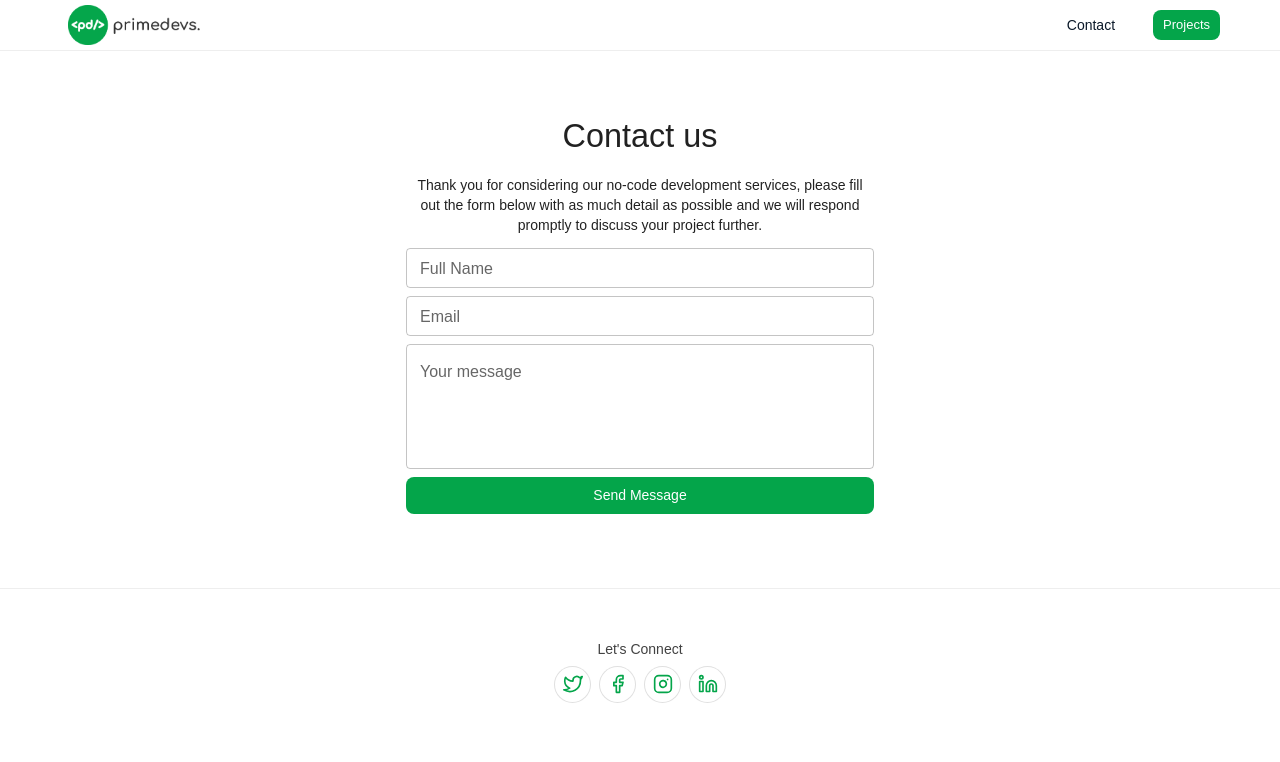
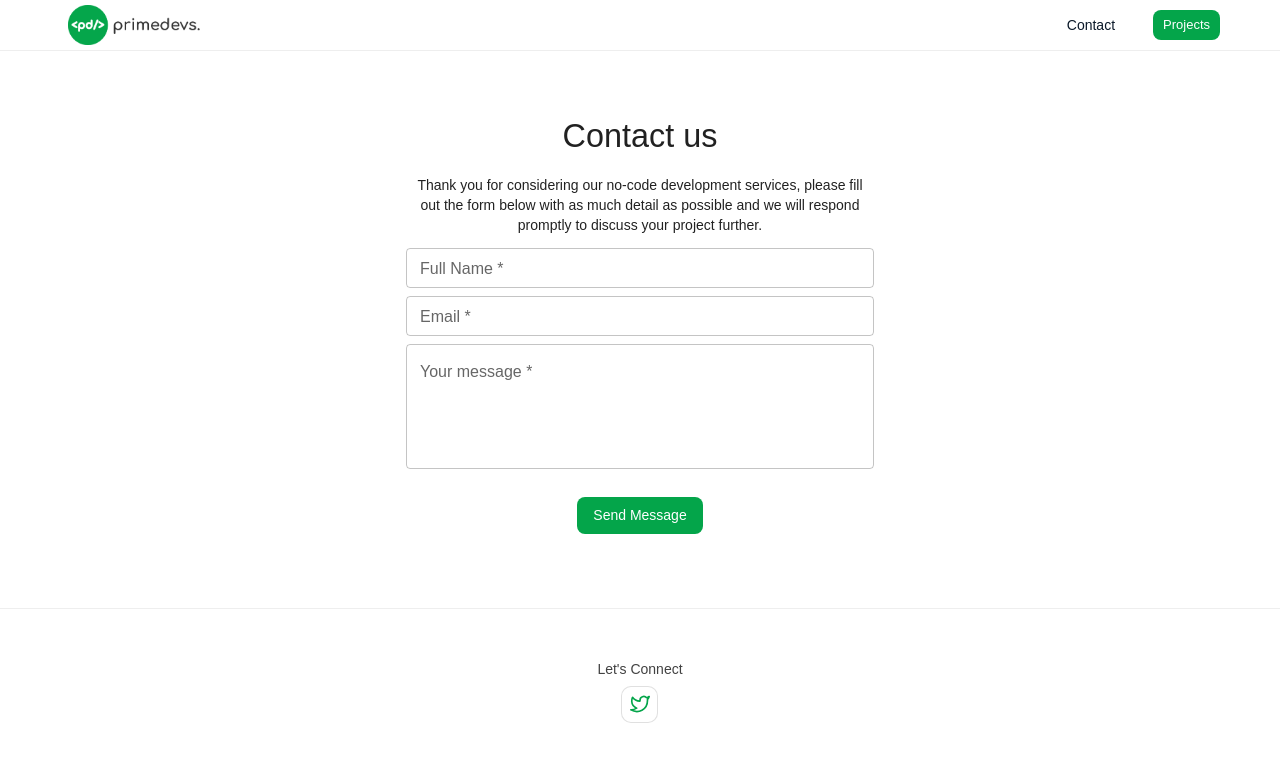
Before and after one commit to primedevs/noticalweb, a Next.js app: page /contact in a window 1280 px wide. Shown: the top 762 px of the page. Built offline with nearby package versions, Linux system fonts and the light colour scheme.

Commit message:
Updated Font to Muli

```diff
--- a/components/Contact/Contact.js
+++ b/components/Contact/Contact.js
@@ -4,8 +4,7 @@ import TextField from "@mui/material/TextField";
 import Button from "@mui/material/Button";
 import toast, { Toaster } from "react-hot-toast";
 import { Card, CardContent, Typography } from "@mui/material";
-const notify = () =>
-  toast("Your email was sent. We will reach out to you shortly");
+
 export default function Test() {
   const [values, setValues] = useState({
     name: "",
@@ -15,7 +14,13 @@ export default function Test() {
   const { name, email, message } = values;
   const handleChange = (e) =>
     setValues({ ...values, [e.target.name]: e.target.value });
-  const handleSubmit = async (e) => {
+  const handleSubmit = async () => {
+    if (!name || !email || !message) {
+      // Check if required fields are empty
+      toast.error("Please fill out all the required fields.");
+      return;
+    }
+
     await fetch("/api/contact", {
       method: "POST",
       headers: {
@@ -28,8 +33,19 @@ export default function Test() {
       email: "",
       message: "",
     });
-    notify;
+    notify();
   };
+
+  const notify = () => {
+    toast.success(
+      "Your message has been sent successfully. We will reach out to you shortly. Thank you for considering our services!"
+    );
+  };
+
+  const isRequiredFieldEmpty = (field) => {
+    return !field.trim();
+  };
+
   return (
     <div className={styles.contact}>
       <Toaster />
@@ -58,42 +74,57 @@ export default function Test() {
             <TextField
               id="outlined-basic"
               name="name"
-              label="Full Name"
+              label="Full Name *"
               variant="outlined"
               size="small"
               type="text"
               value={name}
               onChange={handleChange}
+              sx={{
+                borderRadius: 10,
+                borderColor: isRequiredFieldEmpty(name) ? "red" : "inherit",
+              }}
             />
             <TextField
               id="outlined-basic"
               name="email"
-              label="Email"
+              label="Email *"
               variant="outlined"
               size="small"
               type="email"
               value={email}
               onChange={handleChange}
+              sx={{
+                borderRadius: 10,
+                borderColor: isRequiredFieldEmpty(email) ? "red" : "inherit",
+              }}
             />
             <TextField
               id="outlined-textarea"
               name="message"
-              label="Your message"
+              label="Your message *"
               placeholder="Placeholder"
               multiline
               minRows={4}
               value={message}
               onChange={handleChange}
+              sx={{
+                borderRadius: 2,
+                marginBottom: "20px",
+                borderColor: isRequiredFieldEmpty(message) ? "red" : "inherit",
+              }}
             />
             <Button
               size="medium"
               variant="contained"
               disableElevation
-              sx={{ borderRadius: 2 }}
-              onClick={() => {
-                handleSubmit();
-                notify();
+              sx={{
+                borderRadius: 2,
+                width: "fit-content",
+                marginTop: "20px",
+                margin: "0 auto",
               }}
+              onClick={handleSubmit}
             >
               Send Message
             </Button>
--- a/components/Footer/Footer.js
+++ b/components/Footer/Footer.js
@@ -1,14 +1,8 @@
 import React from "react";
 import styles from "./Footer.module.scss";
 import Link from "next/link";
-import { Facebook, Twitter, Linkedin, Instagram } from "react-feather";
-import {
-  Card,
-  CardActionArea,
-  Stack,
-  Typography,
-  Divider,
-} from "@mui/material";
+import { Twitter } from "react-feather";
+import { Card, CardActionArea, Stack, Typography } from "@mui/material";
 const colors = {
   green: "#04A54A",
 };
@@ -17,7 +11,7 @@ export default function Footer() {
   return (
     <div className={styles.home_section_5}>
       <div className={styles.home_section_5_container}>
-        <Stack>
+        <Stack justifyContent="center" alignItems="center">
           <Typography
             variant="subtitle2"
             gutterBottom
@@ -28,11 +22,10 @@ export default function Footer() {
             Let&apos;s Connect
           </Typography>
 
-          <Stack direction="row" spacing={1}>
           <Link href="https://twitter.com/primedevsco">
             <Card
               variant="outlined"
-                sx={{ width: "35px", height: "35px", borderRadius: "20px" }}
+              sx={{ width: "35px", height: "35px", borderRadius: "10px" }}
             >
               <CardActionArea
                 sx={{ display: "flex", alignItems: "center", height: 1 }}
@@ -47,61 +40,6 @@ export default function Footer() {
               </CardActionArea>
             </Card>
           </Link>
-            <Link href="https://web.facebook.com/primedevsco">
-              <Card
-                variant="outlined"
-                sx={{ width: "35px", height: "35px", borderRadius: "20px" }}
-              >
-                <CardActionArea
-                  sx={{ display: "flex", alignItems: "center", height: 1 }}
-                >
-                  <Facebook
-                    height="20"
-                    width="20"
-                    strokeWidth="2"
-                    stroke={colors.green}
-                    className={styles.linkz}
-                  />
-                </CardActionArea>
-              </Card>
-            </Link>
-            <Link href="https://www.instagram.com/primedevs/">
-              <Card
-                variant="outlined"
-                sx={{ width: "35px", height: "35px", borderRadius: "20px" }}
-              >
-                <CardActionArea
-                  sx={{ display: "flex", alignItems: "center", height: 1 }}
-                >
-                  <Instagram
-                    height="20"
-                    width="20"
-                    strokeWidth="2"
-                    stroke={colors.green}
-                    className={styles.linkz}
-                  />
-                </CardActionArea>
-              </Card>
-            </Link>
-            <Link href="https://linkedin.com/company/primedevs">
-              <Card
-                variant="outlined"
-                sx={{ width: "35px", height: "35px", borderRadius: "20px" }}
-              >
-                <CardActionArea
-                  sx={{ display: "flex", alignItems: "center", height: 1 }}
-                >
-                  <Linkedin
-                    height="20"
-                    width="20"
-                    strokeWidth="2"
-                    stroke={colors.green}
-                    className={styles.linkz}
-                  />
-                </CardActionArea>
-              </Card>
-            </Link>
-          </Stack>
         </Stack>
       </div>
     </div>
--- a/pages/index.js
+++ b/pages/index.js
@@ -68,7 +68,7 @@ export default function Home(props) {
             </Typography>
             <Link href="/projects">
               <Button
-                size="small"
+                size="medium"
                 variant="contained"
                 disableElevation
                 sx={{ borderRadius: 2 }}
--- a/src/theme.js
+++ b/src/theme.js
@@ -1,6 +1,6 @@
 import { createTheme, responsiveFontSizes } from "@mui/material/styles";
 
-let theme = createTheme({
+const theme = createTheme({
   typography: {
     fontFamily: "'Muli', sans-serif", // Set the font-family to Urbanist
     button: {
@@ -12,7 +12,28 @@ let theme = createTheme({
     primary: { 500: "#04A54A" },
     secondary: { main: "#0B1929" },
   },
+  transitions: {
+    create: () => "all 0.3s ease-in-out", // Smooth transition for all elements
+  },
+  components: {
+    MuiInput: {
+      styleOverrides: {
+        root: {
+          borderRadius: 10, // Add a border radius of 10px
+          transition: "border-color 0.3s ease-in-out", // Smooth transition for border color
+          borderColor: "#ccc", // Set the default border color
+          "&:hover": {
+            borderColor: "#04A54A", // Set hover color to #04A54A
+          },
+          "&:focus": {
+            borderColor: "#04A54A", // Set focus color to #04A54A
+            boxShadow: "0 0 3px #aaa", // Add a box shadow on focus
+          },
+        },
+      },
+    },
+  },
 });
 
-theme = responsiveFontSizes(theme);
-export default theme;
+const responsiveTheme = responsiveFontSizes(theme);
+export default responsiveTheme;
--- a/styles/elements/_input.scss
+++ b/styles/elements/_input.scss
@@ -2,14 +2,14 @@
 
 @mixin input {
   &:focus {
-    border: 2px solid $green_main();
+    border: 1px solid $green_main();
     font-weight: 500;
   }
 
   height: 40px;
   padding-left: 10px;
   padding-right: 10px;
-  border-radius: 5px;
+  border-radius: 10px;
   border: 1px solid $grey_500;
   color: $green_main();
   transition: all 1000 ease;
```
Lines whose indentation alone changed are shown as unchanged.
